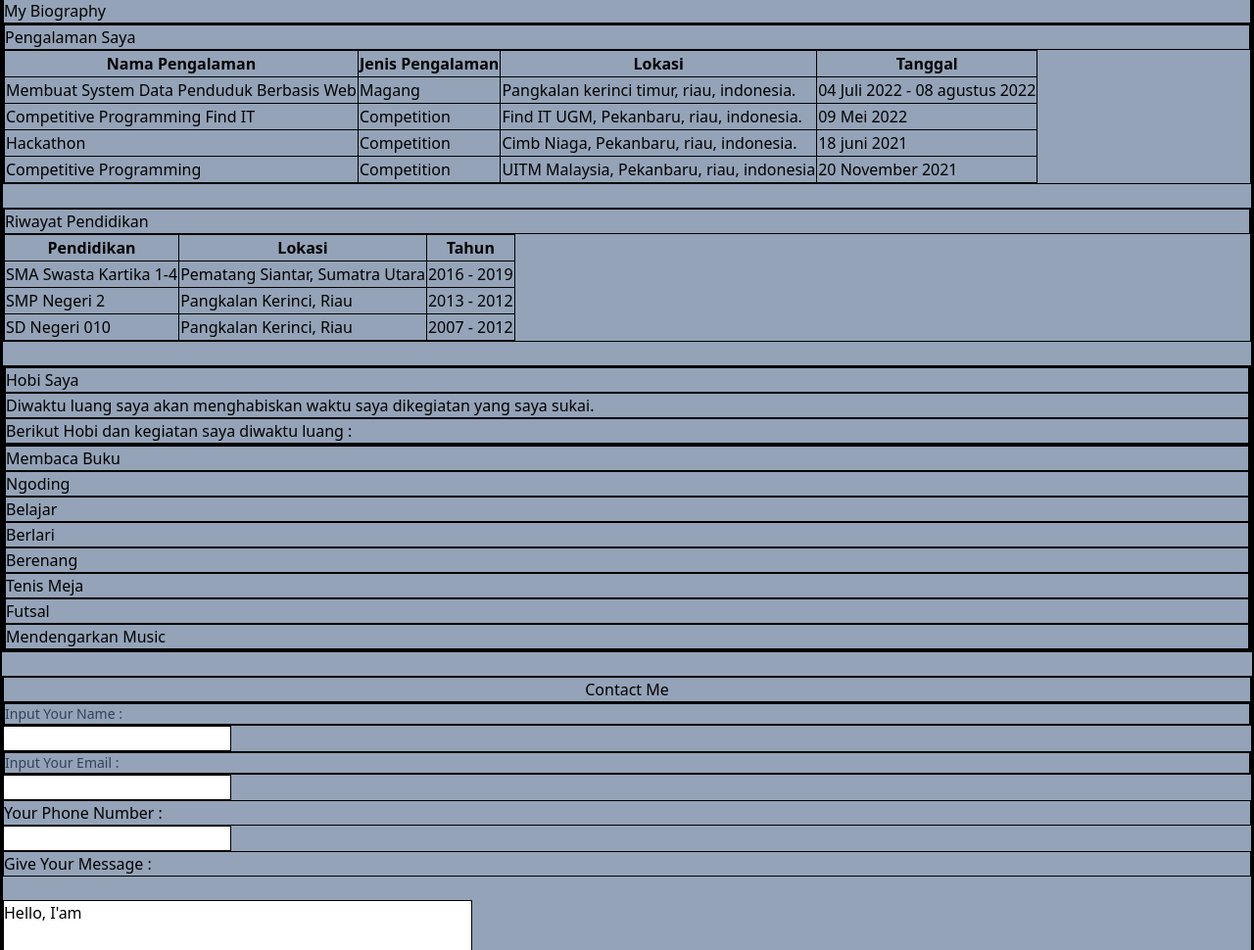
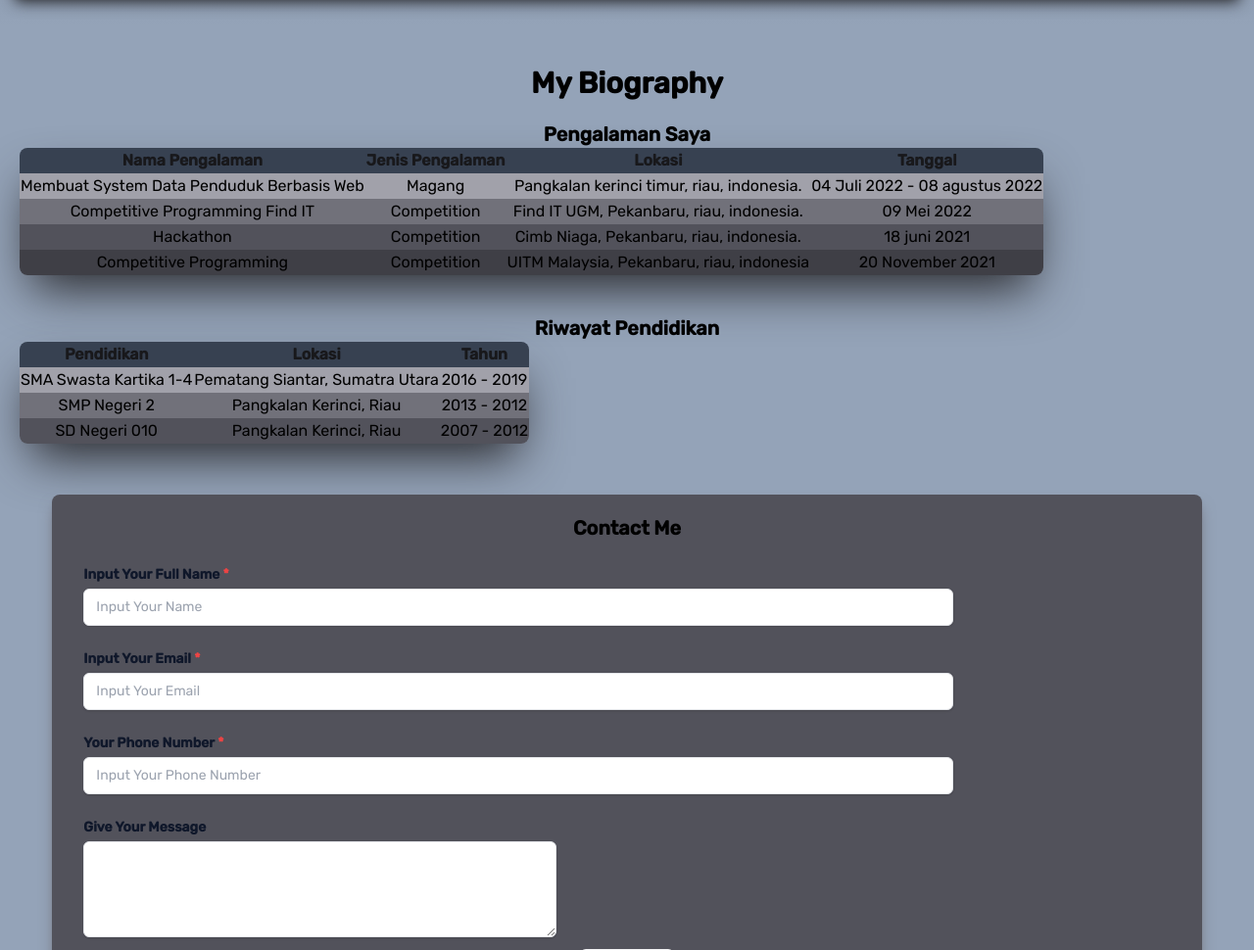
Before and after one commit to eriqhbal/assignment-portfolio-tailwind, a plain HTML site: page html-css-assignment-3-v2/src/index.html in a window 1280 px wide. Shown: the part 1830-2800 px from the top of the page at 98% size. Drawn offline with nearby package versions, Linux system fonts and the light colour scheme.

Commit message:
Menyelesaikan tampilan Mobile

```diff
--- a/html-css-assignment-3-v2/src/index.html
+++ b/html-css-assignment-3-v2/src/index.html
@@ -1,5 +1,5 @@
 <!DOCTYPE html>
-<html lang="en">
+<html lang="en" class="scroll-smooth">
 
    <head>
       <title>My Portfolio</title>
@@ -31,7 +31,7 @@
 
       <style type="text/tailwindcss">
       * {
-         border: 1px solid black;
+
       }
       </style>
    </head>
@@ -44,7 +44,11 @@
                     bg-gradient-to-r from-rose-700
                   to-black bg-clip-text text-transparent">My Portfolio</h1>
 
-         <img class="mx-auto w-72 rounded-full border-solid border-4 border-black drop-shadow-xl mb-2" src="../assets/myPhoto.png">
+            <img class="mx-auto w-72 p-
+                        rounded-full border-solid border-4
+                      border-black drop-shadow-xl mb-2"
+               src="../assets/myPhoto.png">
+
 
          <div class="container">
             <p><img class="block mx-auto w-7" src="../assets/logo/location.png">
@@ -54,7 +58,7 @@
       </header>
 
       <!-- Navigasi -->
-      <div class="w-4/5 mx-auto my-auto bg-zinc-600 flex justify-evenly rounded-md drop-shadow-lg font-rubik">
+      <div class="w-4/5 mx-auto my-auto bg-zinc-600 flex justify-evenly rounded-md font-rubik shadow-lg shadow-zinc-800">
          <a class="group" href="#main">
             <span class="group-hover:bg-slate-200"><i class="fa-regular fa-address-book"></i> About</span>
          </a>|
@@ -73,7 +77,7 @@
 
       <!-- Introduce Myself -->
       <div class="mx-auto my-3 font-rubik">
-         <section class="w-2/3 mx-auto bg-slate-300 rounded-lg">
+         <section class="w-2/3 mx-auto bg-slate-300 rounded-lg overflow-hidden shadow-lg shadow-zinc-800">
             <h1 class="pl-3 text-2xl">Hello, Everyone</h1>
             <h2 class="pl-3 text-xl">I'm Zuleriqhbal Hendri</h2>
             <p class="p-5">Perkenalkan saya Zuleriqhbal Hendri biasa orang orang manggil saya dengan sebutan eriqh.
@@ -84,7 +88,7 @@
 
 
       <!-- Tentang Saya -->
-      <div class="mx-auto my-4 font-rubik ">
+      <div class="mx-auto my-4 font-rubik">
          <section class="bg-slate-300 w-3/4 mx-auto rounded-xl overflow-hidden shadow-lg shadow-zinc-800">
             <h1 class="block text-center text-2xl">About Me</h1>
             <div class="p-5 ">
@@ -97,25 +101,26 @@
       </div>
 
       <!-- Kegiatan saat ini -->
-      <div>
+      <div class="my-10 font-rubik">
+         <section class="p-3 bg-gradient-to-b from-slate-700
+                  ">
+            <h1 class="text-3xl text-center text-amber-50">My Activity Right Now</h1>
+            <ul class="container">
+               <li class="my-5 bg-slate-300 shadow-lg shadow-zinc-800 rounded-lg overflow-hidden p-3">
+                  <h3 class="text-center font-bold">Study Independent</h3>
 
-      </div>
-      <section class="section3">
-         <h1>My Activity Right Now</h1>
-         <ul class="ul-container">
-            <li class="li-container">
-               <h3>Study Independent</h3>
-               <img src="../assets/ruangguru.png" width="20%">
+                     <img class="w-1/4 h-1/4 float-left mr-3" src="../assets/ruangguru.png">
                      <p>Prioritas kesibukan saya saat ini adalah mengikuti program studi Independent
                         yang diselenggarakan oleh kampus merdeka dan saat ini saya berada di pt Ruang Raya Indonesia.
                         kegiataan saya disini bertujuan untuk mengasah kemampuan saya dibidang frontend engineering.
                         selain itu kegiataan ini juga mengajarkan soft skill mengenai dunia kerja.
                      </p>
+
                </li>
 
-            <li class="li-container">
-               <h3>Learn Mandarin Language</h3>
-               <img src="../assets/mandarin.png" width="20%">
+               <li class="my-5 bg-slate-300 shadow-lg shadow-zinc-800 rounded-lg overflow-hidden p-3">
+                  <h3 class="text-center font-bold">Learn Mandarin Language</h3>
+                  <img class="w-1/4 h-1/4 float-left mr-3" src="../assets/mandarin.png" width="20%">
                   <p>Disisi lain saya saat ini juga sedang berusaha mempelajari bahasa mandarin, yang mana tujuan saya
                      mempelajari bahasa tersebut
                      adalah untuk mengasah dan meningkatkan kemampuan saya dalam kemampuan berbahasa, apalagi bahasa
@@ -125,9 +130,9 @@
                   </p>
                </li>
 
-            <li class="li-container">
-               <h3>Learn Javascript Programming Language</h3>
-               <img src="../assets/javascript.png" width="20%">
+               <li class="my-5 bg-slate-300 shadow-lg shadow-zinc-800 rounded-lg overflow-hidden p-3">
+                  <h3 class="text-center font-bold">Learn Javascript Programming Language</h3>
+                  <img class="w-1/4 h-1/4 float-left mr-3" src="../assets/javascript.png" width="20%">
                   <p>selain kedua kesibukan saya yang udah saya sebutin, saya saat ini juga sedang mempelajari bahasa
                      pemrograman yakni javascript.
                      mengapa saya mempelajari bahasa pemrograman tersebut, dikarenakan saya ingin menjadi seorang software
@@ -139,18 +144,21 @@
                </li>
             </ul>
          </section>
+      </div>
 
-      <hr />
       <!-- Main Content/ Isi Konten Utama -->
+      <div class="container font-rubik mx-auto my-2">
          <main id="main" class="main-container">
-         <h2>My Biography</h2>
+            <h2 class="text-center font-bold text-black text-3xl">
+               My Biography
+            </h2>
             <!-- Pengalaman -->
-         <div class="experience">
-            <h3>Pengalaman Saya</h3>
-            <table class="table-container">
+            <div class="p-5">
+               <h3 class="font-bold text-center text-xl">Pengalaman Saya</h3>
+               <table class=" shadow-2xl shadow-zinc-800 rounded-lg overflow-hidden">
 
-               <thead>
-                  <tr>
+                  <thead class="text-zinc-900">
+                     <tr class="bg-gray-700">
                         <th>Nama Pengalaman</th>
                         <th>Jenis Pengalaman</th>
                         <th>Lokasi</th>
@@ -158,26 +166,26 @@
                      </tr>
                   </thead>
 
-               <tbody>
-                  <tr>
+                  <tbody class="">
+                     <tr class="hover:bg-slate-100 bg-zinc-400 text-center cursor-pointer transition duration-100">
                         <td>Membuat System Data Penduduk Berbasis Web</td>
                         <td>Magang</td>
                         <td>Pangkalan kerinci timur, riau, indonesia.</td>
                         <td>04 Juli 2022 - 08 agustus 2022</td>
                      </tr>
-                  <tr class="active-row">
+                     <tr class="bg-zinc-500 text-center cursor-pointer transition duration-100 hover:bg-slate-100">
                         <td>Competitive Programming Find IT</td>
                         <td>Competition</td>
                         <td>Find IT UGM, Pekanbaru, riau, indonesia.</td>
                         <td>09 Mei 2022</td>
                      </tr>
-                  <tr>
+                     <tr class="bg-zinc-600 text-center cursor-pointer transition duration-100 hover:bg-slate-100">
                         <td>Hackathon</td>
                         <td>Competition</td>
                         <td>Cimb Niaga, Pekanbaru, riau, indonesia.</td>
                         <td>18 juni 2021</td>
                      </tr>
-                  <tr class="active-row">
+                     <tr class="bg-zinc-700 text-center cursor-pointer transition duration-100 hover:bg-slate-100">
                         <td>Competitive Programming</td>
                         <td>Competition</td>
                         <td>UITM Malaysia, Pekanbaru, riau, indonesia</td>
@@ -187,14 +195,14 @@
 
                </table>
             </div>
-         <br>
+
             <!-- Pendidikan -->
-         <div class="education">
-            <h3>Riwayat Pendidikan</h3>
-            <table class="table-container">
+            <div class="p-5 mx-auto my-auto">
+               <h3 class="text-center font-bold text-black text-xl">Riwayat Pendidikan</h3>
+               <table class="shadow-2xl shadow-zinc-800 rounded-lg overflow-hidden">
 
-               <thead>
-                  <tr>
+                  <thead class="text-zinc-900">
+                     <tr class="bg-gray-700">
                         <th>Pendidikan</th>
                         <th>Lokasi</th>
                         <th>Tahun</th>
@@ -202,17 +210,17 @@
                   </thead>
 
                   <tbody>
-                  <tr>
+                     <tr class="hover:bg-slate-100 bg-zinc-400 text-center cursor-pointer transition duration-100">
                         <td>SMA Swasta Kartika 1-4</td>
                         <td>Pematang Siantar, Sumatra Utara</td>
                         <td>2016 - 2019</td>
                      </tr>
-                  <tr class="active-row">
+                     <tr class="bg-zinc-500 text-center cursor-pointer transition duration-100 hover:bg-slate-100">
                         <td>SMP Negeri 2</td>
                         <td>Pangkalan Kerinci, Riau</td>
                         <td>2013 - 2012</td>
                      </tr>
-                  <tr>
+                     <tr class="bg-zinc-600 text-center cursor-pointer transition duration-100 hover:bg-slate-100"">
                         <td>SD Negeri 010</td>
                         <td>Pangkalan Kerinci, Riau</td>
                         <td>2007 - 2012</td>
@@ -222,43 +230,69 @@
                </table>
             </div>
             <br>
-         <!-- Hobby / Passion -->
-         <div class="passion">
-            <div class="title-text">
-               <h3>Hobi Saya</h3>
-               <p>Diwaktu luang saya akan menghabiskan waktu saya dikegiatan yang saya sukai.</p>
-               <p>Berikut Hobi dan kegiatan saya diwaktu luang :</p>
-            </div>
-            <ul>
-               <li>Membaca Buku</li>
-               <li>Ngoding</li>
-               <li>Belajar</li>
-               <li>Berlari</li>
-               <li>Berenang</li>
-               <li>Tenis Meja</li>
-               <li>Futsal</li>
-               <li>Mendengarkan Music</li>
-            </ul>
+
+         </main>
       </div>
 
-      </main>
-      <br>
+      <div class="w-11/12 mb-3 bg-zinc-600 mx-auto rounded-lg overflow-hidden shadow-lg shadow-zinc-500">
+         <form class="p-5 font-rubik">
+            <h2 class=" text-center text-xl font-semibold">Contact Me</h2>
+            <label class="pt-3 block m-3" for="Name">
+               <span class=" block mb-1 font-semibold text-sm  text-slate-900
+                           after:content-['*'] after:text-red-500 after:mr-1.5
+                           ">
+                  Input Your Full Name
+               </span>
+               <input class="block rounded-md w-4/5 focus:outline-none
+                             px-3 py-2 border shadow text-sm focus:ring-1
+                             focus:ring-offset-cyan-900 focus:border-cyan-500
+                             " placeholder="Input Your Name" type="text" id="name" name="name">
+            </label>
 
-      <form>
-         <h2 class=" text-center">Contact Me</h2>
-         <label class="block" for="Name"><span class="block text-sm font-medium text-slate-700">Input Your Name :</span></label>
-         <input type="text" id="name" name="name"> <br>
-         <label class="block" for="Email"><span class="block text-sm font-medium text-slate-700">Input Your Email :</span></label>
-         <input type="text" id="Email" name="Email"> <br>
-         <label class="block" for="phoneNumber">Your Phone Number :</label>
-         <input type="number" id="phoneNumber" name="phoneNumber"><br>
-         <label class="block" for="textMessage">Give Your Message :</label> <br>
-         <textarea rows="4" cols="50">Hello, I'am</textarea> <br>
-         <button type="submit">Enter</button>
+            <label class="pt-3 m-3 block" for="email">
+               <span class="block mb-1 font-semibold text-sm text-slate-900
+                            after:content-['*'] after:text-red-500 after:mr-1.5">
+                           Input Your Email
+               </span>
+               <input class="block rounded-md w-4/5 focus:outline-none
+                             px-3 py-2 border shadow text-sm focus:ring-1
+                             focus:ring-offset-cyan-900 focus:border-cyan-500
+                             invalid:text-pink-600 invalid:focus:ring-pink-700
+                             invalid:focus:border-pink-700"
+                      placeholder="Input Your Email" type="text" id="email" name="Email">
+            </label>
+
+            <label class="pt-3 m-3 block" for="phoneNumber">
+               <span class="block mb-1 font-semibold text-sm text-slate-900
+                            after:content-['*'] after:text-red-500 after:mr-1.5">
+                  Your Phone Number
+               </span>
+               <input class="block rounded-md w-4/5 focus:outline-none
+                             px-3 py-2 border shadow text-sm focus:ring-1
+                             focus:ring-offset-cyan-900 focus:border-cyan-500
+                             " placeholder="Input Your Phone Number" type="number" id="phoneNumber" name="phoneNumber">
+            </label>
+
+            <label class="pt-3 m-3 block" for="textMessage">
+               <span class="block mb-1 font-semibold text-sm text-slate-900">
+                  Give Your Message
+               </span>
+               <textarea class="block rounded-md w-4/7 focus:outline-none
+                                px-2 py-2 border shadow text-sm focus:ring-1
+                                focus:ring-offset-cyan-900 focus:border-cyan-500"
+                          placeholder="Hello I'am" rows="4" cols="50">
+               </textarea>
+            </label>
+            <a class="mx-auto block bg-zinc-100 rounded-md text-center h-15 w-24"
+               id="buttonPress" href="#">
+               Press
+            </a>
+
          </form>
+      </div>
 
-      <footer>
-         Copyright &copy; Zuleriqhbal Hendri - FE2690570
+      <footer class="mx-auto my-auto text-center py-6 bg-slate-900 text-white">
+         Copyright &copy; Zuleriqhbal Hendri
       </footer>
 
    </body>
```
Lines whose indentation alone changed are shown as unchanged.
